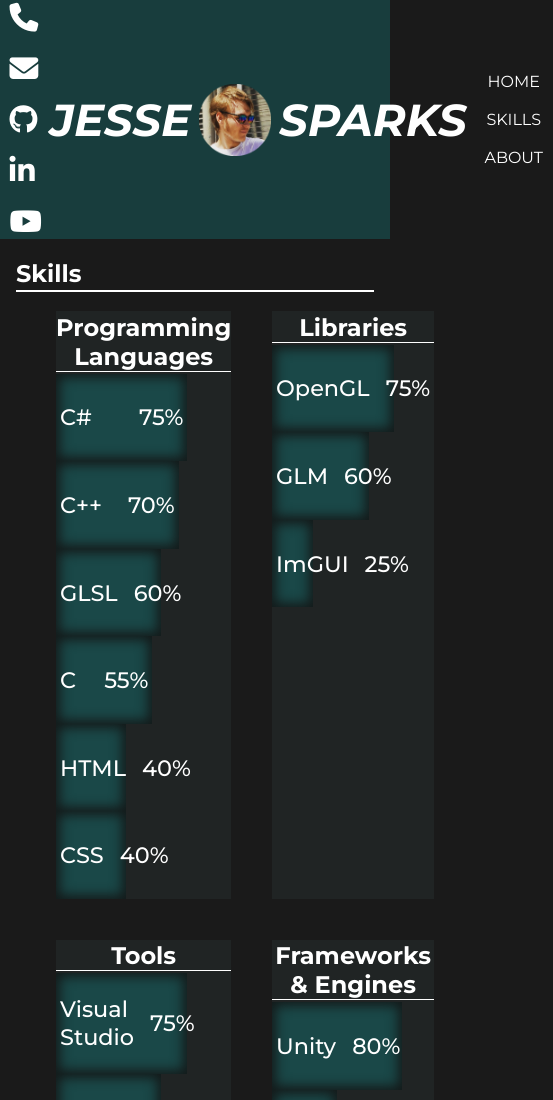
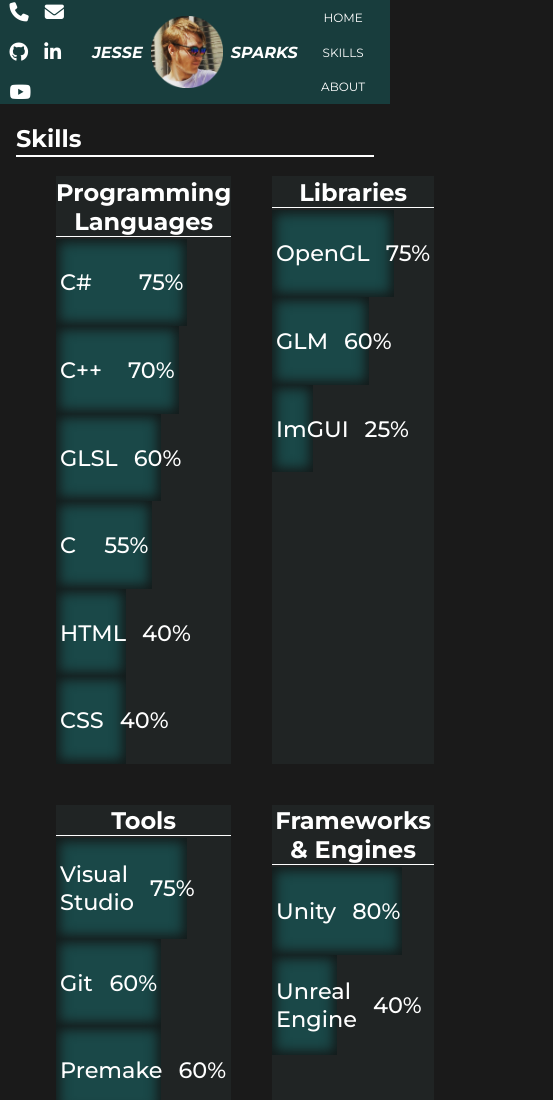
Before and after one commit to Madspark-Studios/Madspark-Studios.github.io, a plain HTML site: page Skills/index.html in a window 390 px wide. Shown: the top 1100 px of the page, 553 px wide, since content can reach past the window. Drawn offline with Linux system fonts and the light colour scheme.

Commit message:
Hotfix for mobile

```diff
--- a/Skills/style.css
+++ b/Skills/style.css
@@ -27,7 +27,7 @@ header{
 }
 .link-items a{
     color: rgb(255, 255, 255);
-    font-size: 1.8rem;
+    font-size: 1.2rem;
 }
 .link-items a:hover{
     color: rgb(120, 120, 120);
@@ -44,7 +44,7 @@ header .name img{
 }
 header .name .title{
     color: rgb(255, 255, 255);
-    font-size: 2.8rem;
+    font-size: 1rem;
     font-weight: 700;
     font-style: italic;
     padding: 0 0.5rem;
@@ -62,7 +62,7 @@ header .name .title{
 .page-items a{
     color: rgb(255, 255, 255);
     text-decoration: none;
-    font-size: 1rem;
+    font-size: 0.75rem;
     font-weight: 400;
     margin: 0.6rem;
 }
@@ -115,6 +115,15 @@ main{
 }
 
 @media (min-width: 75em) {
+    .link-items a{
+        font-size: 1.8rem;
+    }
+    .header .name .title{
+        font-size: 2.8rem;
+    }
+    .page-items a{
+        font-size: 1rem;
+    }
     .link-items{
         margin-left: 2rem;
         gap: 2rem;
--- a/style.css
+++ b/style.css
@@ -27,7 +27,7 @@ header{
 }
 .link-items a{
     color: rgb(255, 255, 255);
-    font-size: 1.8rem;
+    font-size: 1.2rem;
 }
 .link-items a:hover{
     color: rgb(120, 120, 120);
@@ -44,7 +44,7 @@ header .name img{
 }
 header .name .title{
     color: rgb(255, 255, 255);
-    font-size: 2.8rem;
+    font-size: 1rem;
     font-weight: 700;
     font-style: italic;
     padding: 0 0.5rem;
@@ -62,7 +62,7 @@ header .name .title{
 .page-items a{
     color: rgb(255, 255, 255);
     text-decoration: none;
-    font-size: 1rem;
+    font-size: 0.75rem;
     font-weight: 400;
     margin: 0.6rem;
 }
@@ -153,6 +153,15 @@ main h2{
 }
 
 @media (min-width: 75em) {
+    .link-items a{
+        font-size: 1.8rem;
+    }
+    .header .name .title{
+        font-size: 2.8rem;
+    }
+    .page-items a{
+        font-size: 1rem;
+    }
     .link-items{
         margin-left: 2rem;
         gap: 2rem;
```
